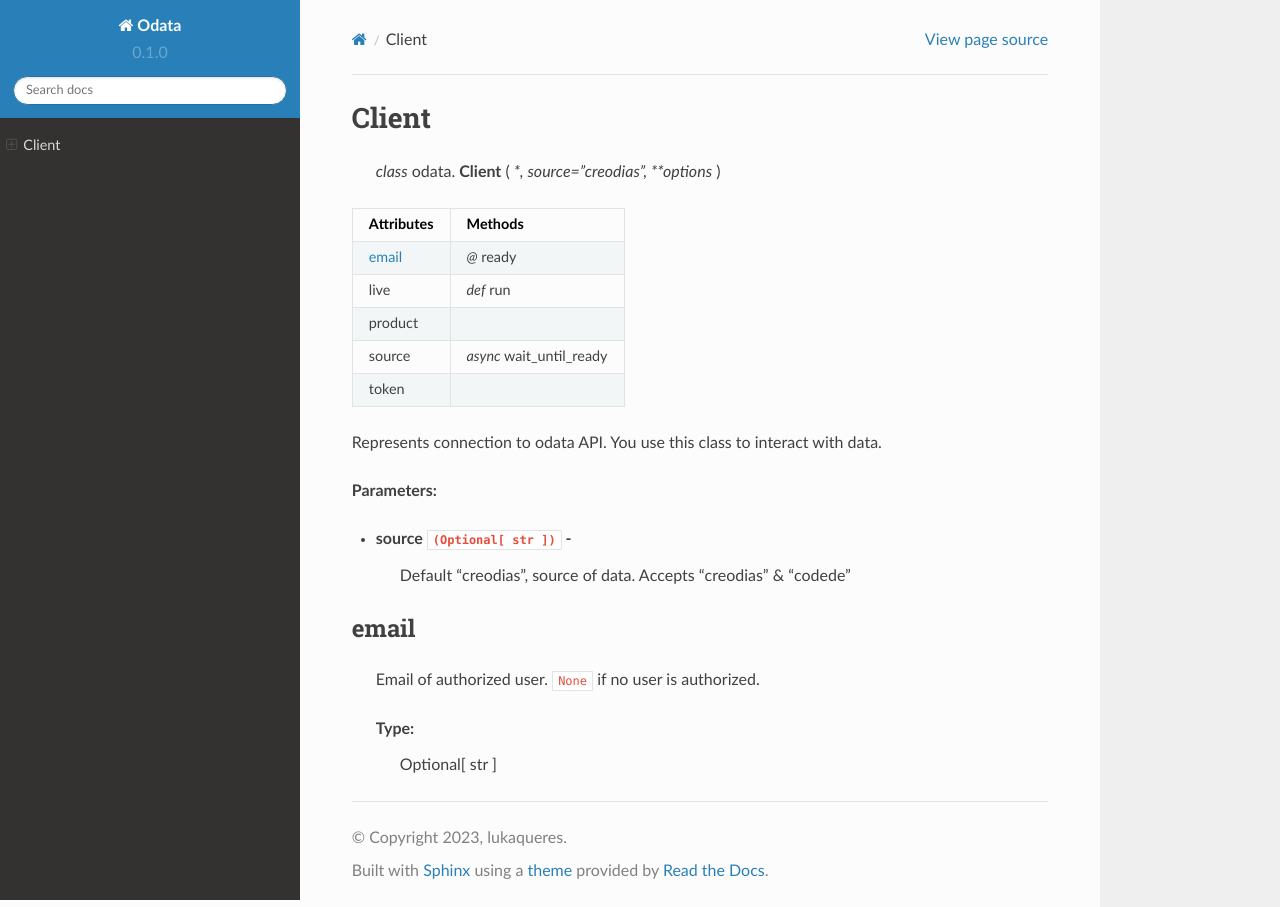
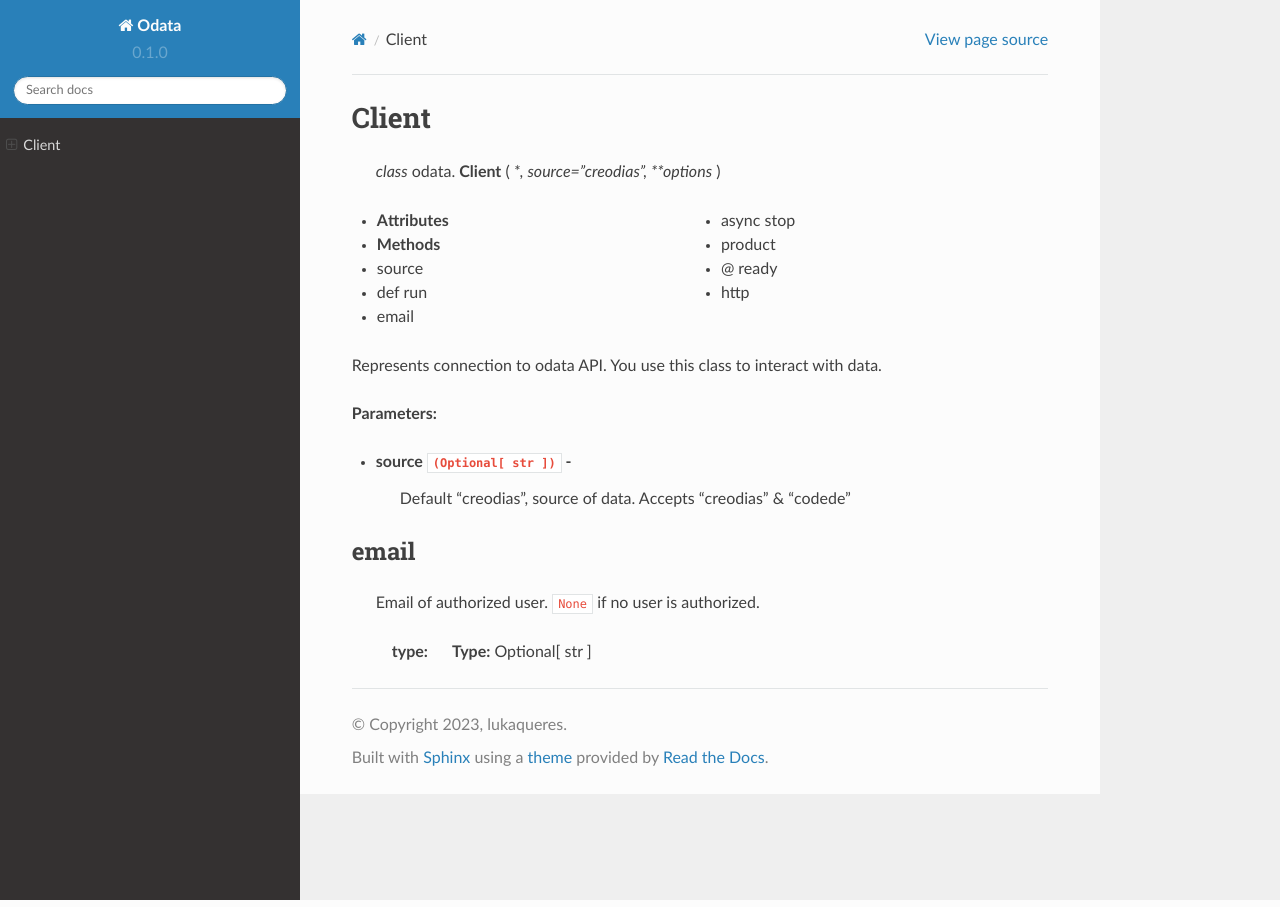
Before and after one commit to lukaqueres/odata, a Sphinx documentation site: the page built from docs/source/api.rst, in a window 1280 px wide. Built offline with Sphinx 7.4.7 and the Read the Docs theme 2.0.0, drawn with Linux system fonts in a browser that asks for light colours.

Commit message:
Check progress

```diff
--- a/docs/source/api.rst
+++ b/docs/source/api.rst
@@ -1,18 +1,19 @@
-""""""
 Client
-""""""
+~~~~~~
  `class` odata. **Client** ( `*, source="creodias", **options` )
 
-===================      ========================
-Attributes               Methods
-===================      ========================
-:ref:`client-email`      `@`     ready
-live                     `def`   run
-product
-source                   `async` wait_until_ready
-token
+.. hlist::
+    :columns: 2
 
-===================      ========================
+    * **Attributes**
+    * **Methods**
+    * source
+    * def run
+    * email
+    * async stop
+    * product
+    * @ ready
+    * http
 
 Represents connection to odata API. You use this class to interact with data.
 
@@ -27,5 +28,5 @@ email
 =====
     Email of authorized user. ``None`` if no user is authorized.
 
-    **Type:**
+    :type: **Type:**
         Optional[ str ]
```
